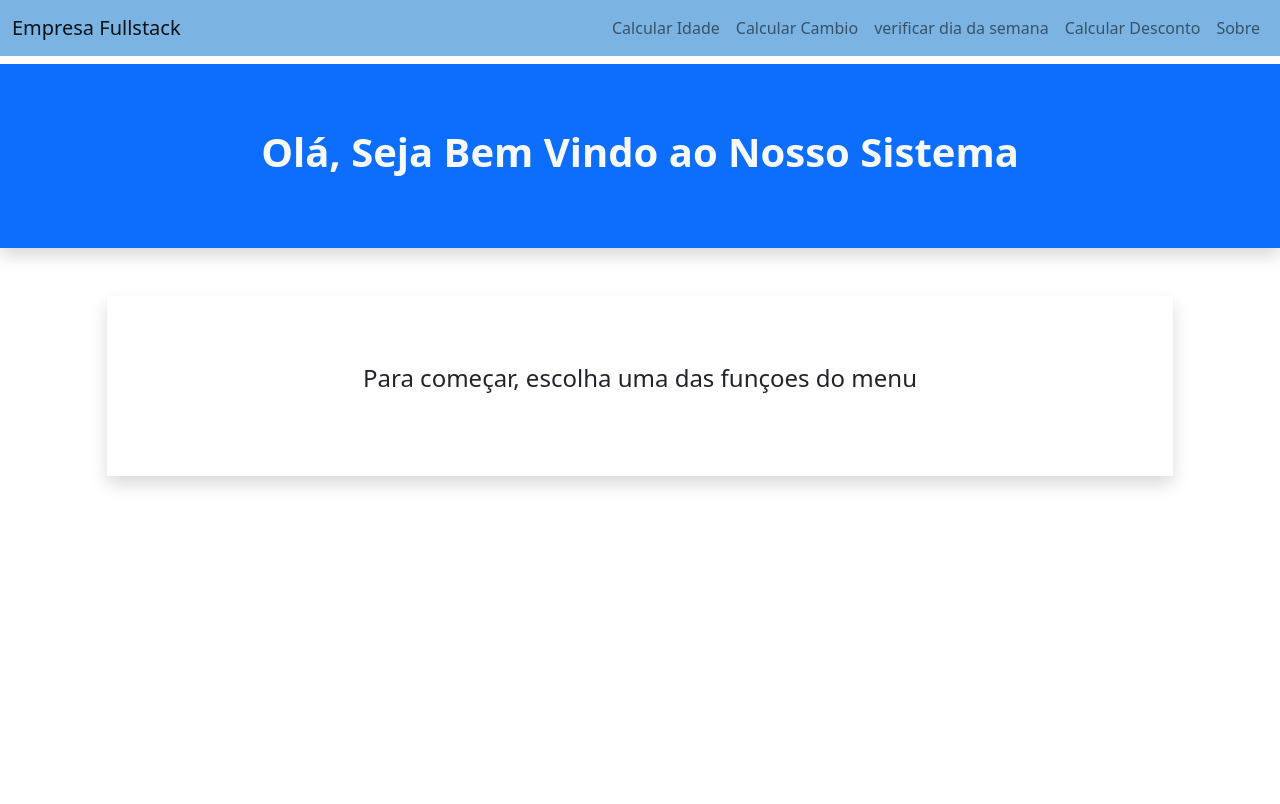
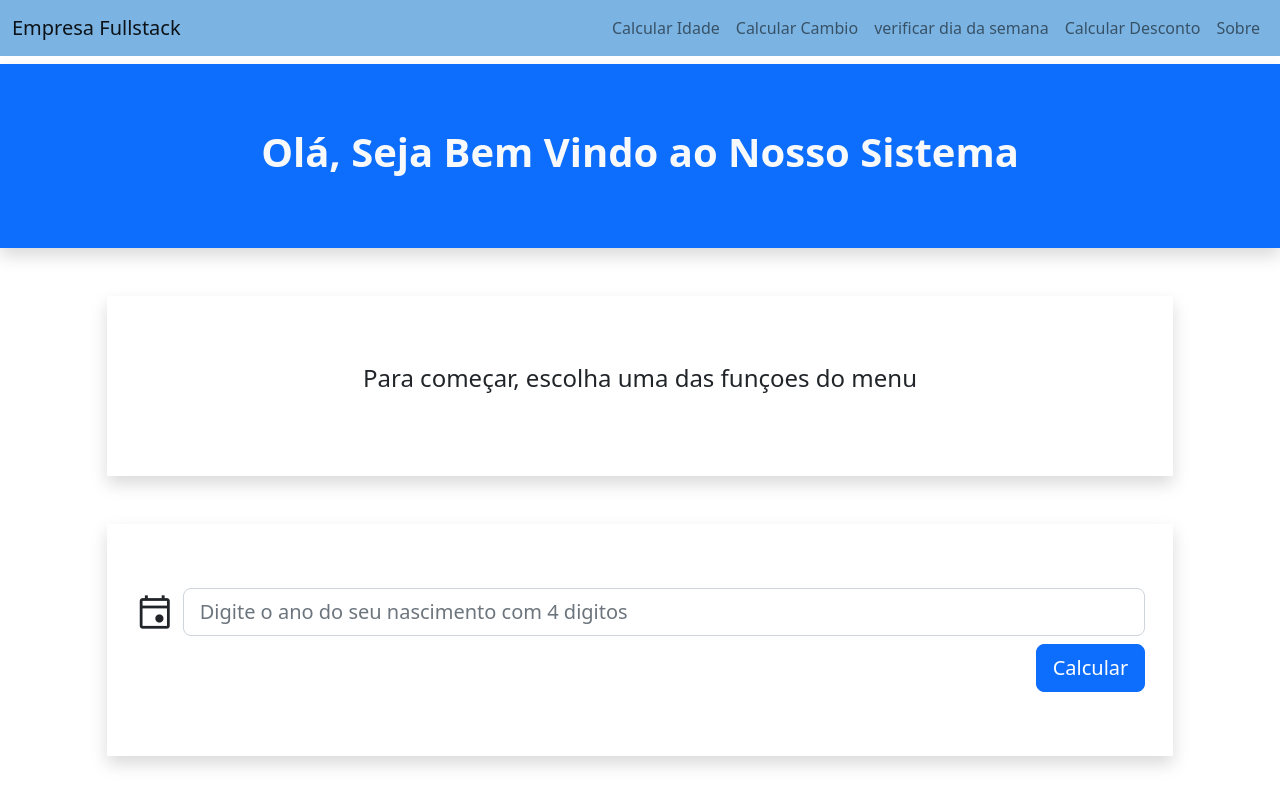
Before and after one commit to justthata/projeto_VUE, a plain HTML site: page index.html in a window 1280 px wide. Drawn offline with nearby package versions, Linux system fonts and the light colour scheme.

Commit message:
Finalizado primeira funcionalidade

```diff
--- a/index.html
+++ b/index.html
@@ -6,7 +6,8 @@
 
     <!-- CSS only -->
    <link href="https://cdn.jsdelivr.net/npm/bootstrap@5.2.0-beta1/dist/css/bootstrap.min.css" rel="stylesheet" integrity="sha384-0evHe/X+R7YkIZDRvuzKMRqM+OrBnVFBL6DOitfPri4tjfHxaWutUpFmBp4vmVor" crossorigin="anonymous">
-    <link rel="stylesheet" href="css/estilo.css">
+   <link href="https://fonts.googleapis.com/css2?family=Material+Symbols+Outlined" rel="stylesheet" />
+   <link rel="stylesheet" href="css/estilo.css">
 
     <title>Projeto Sistema com VUE</title>
 </head>
@@ -73,6 +74,29 @@
             </div>
         </section>
 
+        <!--FUNCIONALIDADE 1 :IDADE-->
+        <section class="p-3 my-5 col-md-10 shadow mx-auto">
+        <div class= "container-fluid py-5 text-center">
+            <div>
+                <form action="">
+                    <div class="d-flex align-items-center">
+                        <span class=" material-symbols-outlined fs-1 me-2" >event </span>
+                        <input type="number" class="form-control form-control-lg"
+                        placeholder="Digite o ano do seu nascimento com 4 digitos"
+                        min="1900" max="2050" required>
+
+                    </div>
+
+                    <div class="d-flex justify-content-end mt-2">
+                        <button type="submit" class="btn btn-lg btn-primary">Calcular </button>
+                    </div>
+
+                </form>
+
+            </div>
+        </section>
+
+
     </main>
 
 
```
